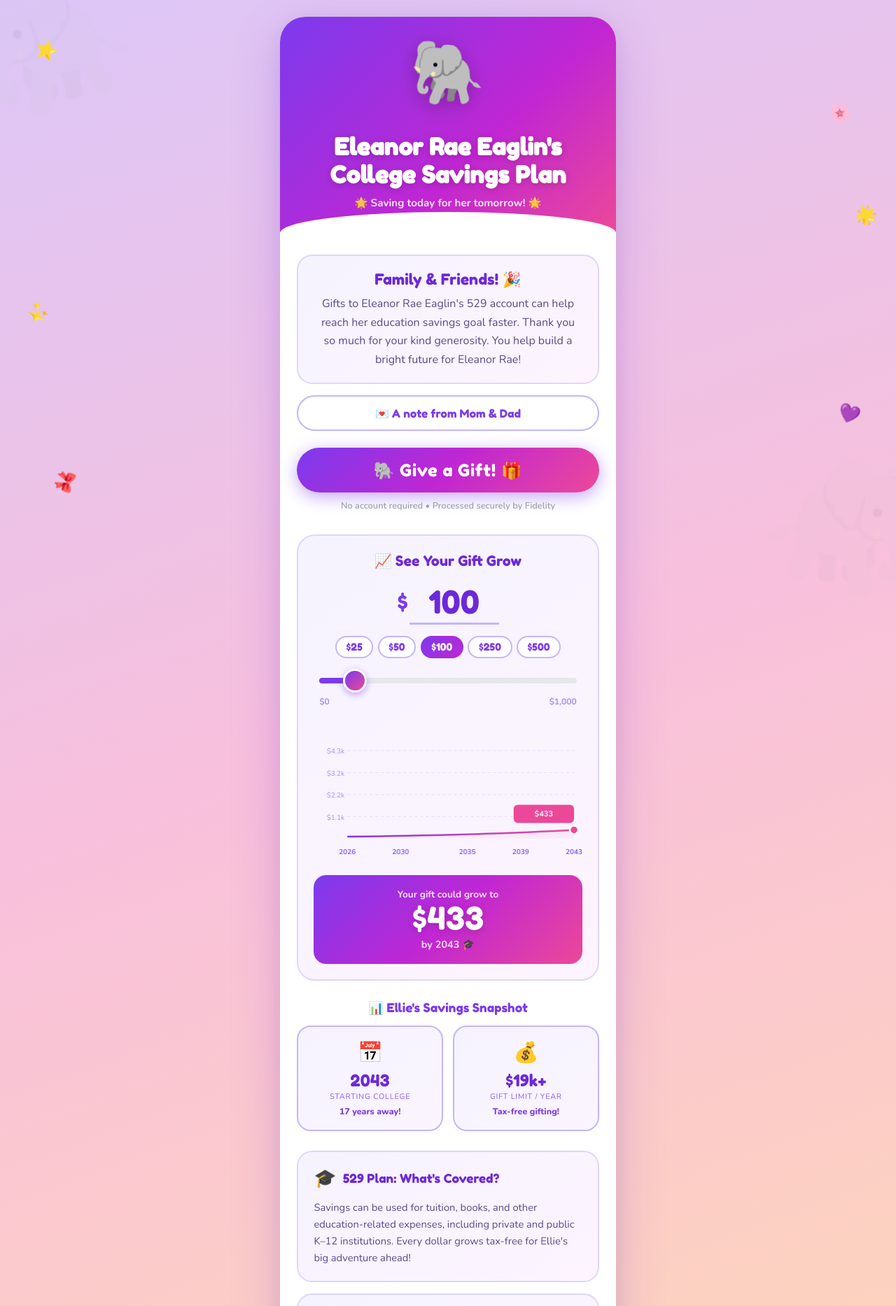
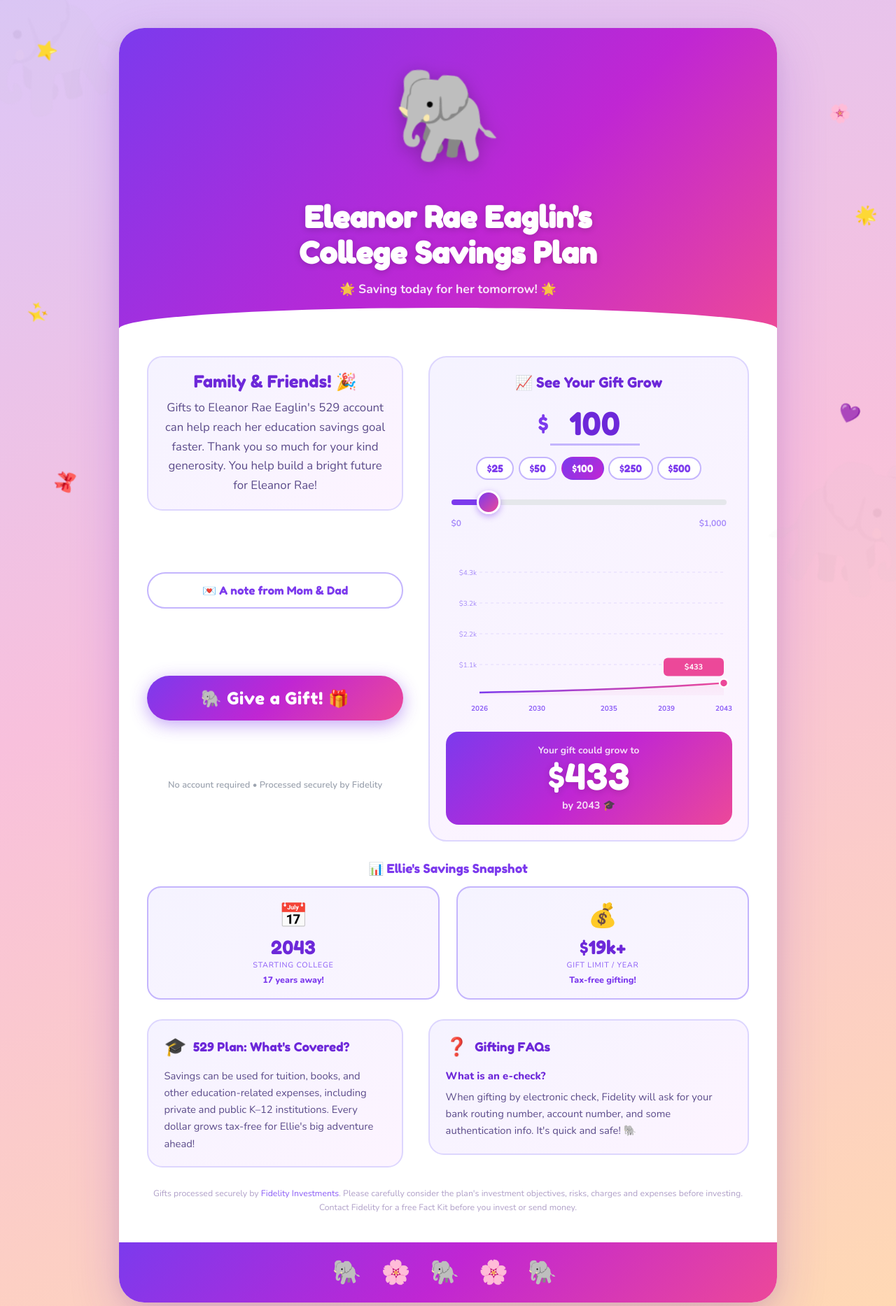
Before and after one commit to geaglin/ellierae, a plain HTML site: page index.html in a window 1280 px wide. Shown: the top 1867 px of the page at 70% size. Drawn offline with nearby package versions, Linux system fonts and the light colour scheme.

Commit message:
Add desktop layout: 2-col grid, hover effects, larger header

```diff
--- a/index.html
+++ b/index.html
@@ -272,7 +272,7 @@
       padding: 1.1rem 1.5rem;
       border-radius: 50px;
       animation: glow 2.5s ease-in-out infinite;
-      transition: transform 0.15s ease, opacity 0.15s ease;
+      transition: transform 0.15s ease, opacity 0.15s ease, filter 0.15s ease;
       letter-spacing: 0.03em;
       min-height: 64px;
     }
@@ -531,6 +531,80 @@
       #growthChart  { height: 175px; }
       #amountInput  { font-size: 2.2rem; }
       .dollar-sign  { font-size: 1.6rem; }
+    }
+
+    @media (hover: hover) {
+      .cta-btn:hover {
+        filter: brightness(1.1);
+        transform: translateY(-2px);
+      }
+      .note-btn:hover {
+        background: #F5F3FF;
+        border-color: #7C3AED;
+      }
+      .preset-btn:hover:not(.active) {
+        background: #F5F3FF;
+        border-color: #A78BFA;
+      }
+    }
+
+    @media (min-width: 720px) {
+      body {
+        padding: 2.5rem 2rem;
+      }
+
+      .card {
+        max-width: 940px;
+      }
+
+      .card-header {
+        padding: 3.5rem 3rem 2.75rem;
+      }
+
+      .ellie-top {
+        font-size: 8rem;
+        margin-bottom: 1rem;
+      }
+
+      .card-header h1 {
+        font-size: 2.65rem;
+      }
+
+      .card-header .tagline {
+        font-size: 1.1rem;
+        margin-top: 0.8rem;
+      }
+
+      .card-body {
+        padding: 2.5rem 2.5rem;
+        display: grid;
+        grid-template-columns: 1fr 1.25fr;
+        column-gap: 2.25rem;
+        align-items: start;
+      }
+
+      .thank-box    { grid-column: 1; grid-row: 1; }
+      .note-btn     { grid-column: 1; grid-row: 2; }
+      .cta-btn      { grid-column: 1; grid-row: 3; }
+      .cta-sub      { grid-column: 1; grid-row: 4; margin-bottom: 0; }
+      .calc-section { grid-column: 2; grid-row: 1 / 5; margin-bottom: 0; }
+
+      .section-heading { grid-column: 1 / 3; margin-top: 1.75rem; }
+      .info-grid       { grid-column: 1 / 3; column-gap: 1.5rem; }
+      .fun-section     { margin-bottom: 0; }
+      .note            { grid-column: 1 / 3; }
+
+      #growthChart { height: 250px; }
+
+      .thank-box .greeting { font-size: 1.5rem; }
+      .thank-box p         { font-size: 1.05rem; }
+
+      .info-box .val  { font-size: 1.65rem; }
+      .info-box .icon { font-size: 2.1rem; }
+
+      .result-value { font-size: 3.2rem; }
+
+      .card-footer { font-size: 2.1rem; letter-spacing: 0.6rem; padding: 1.25rem; }
     }
   </style>
 </head>
```
